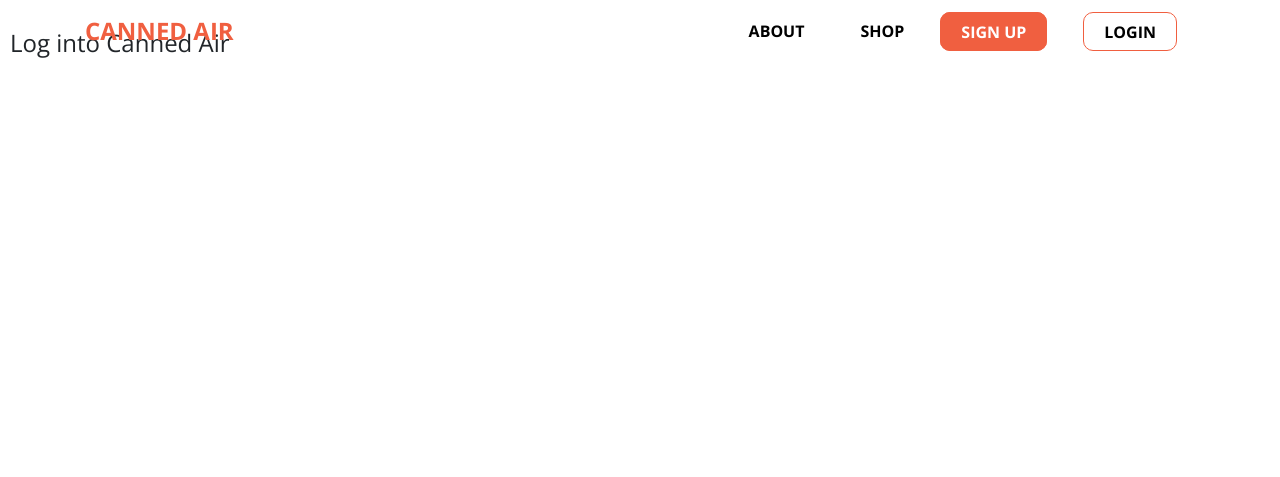
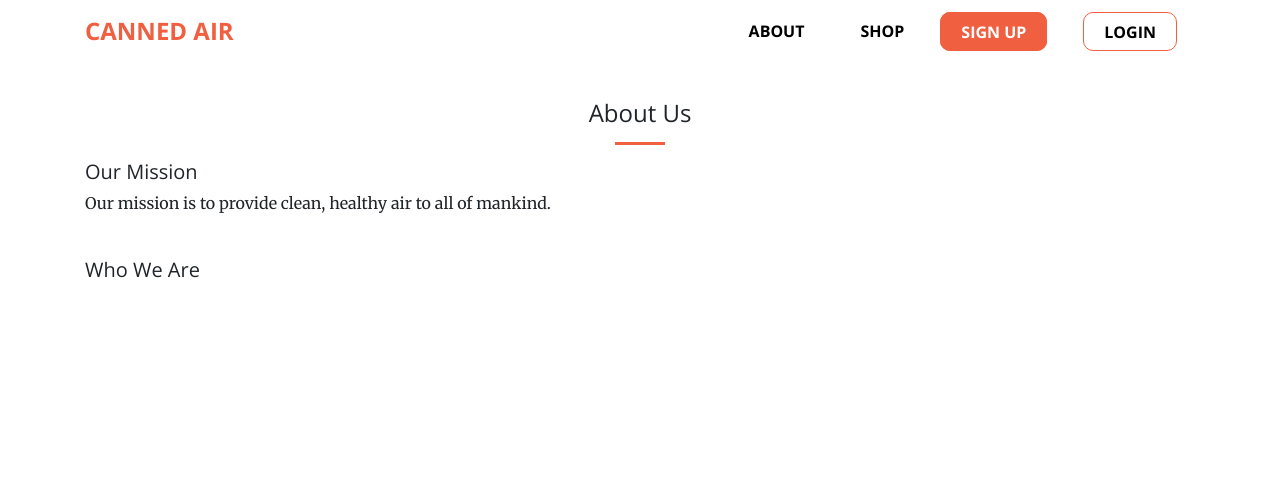
Before and after one commit to bradymadden97/cs4753-project, a PHP site: page /about in a window 1280 px wide. Shown: the top 477 px of the page. Before the commit the page ends 58 px from the top, so only its background shows below. Run offline with PHP 8.4, Linux system fonts and the light colour scheme; some libraries are stand-ins or nearby versions.

Commit message:
about us page work

```diff
--- a/about/index.php
+++ b/about/index.php
@@ -30,7 +30,28 @@
   <!-- Custom styles for this template -->
     <link href="login.css" rel="stylesheet">
 
+    <div class="container">
 
-    <h4 style="text-align:left;margin-top:30px;margin-bottom:30px;margin-left: 10px;" class="form-signin-heading">Log into Canned Air</h4>
+      <h4 style="text-align: center; margin-top: 100px;">About Us</h4>
+      <hr id = "aboutLine" style="width: 100%;">
+      <div>
+        <div id = "mission">
+          <h5>Our Mission</h5>
+          <p>Our mission is to provide clean, healthy air to all of mankind.</p>
+        </div>
+        <br>
+        <div id = "whoWeAre">
+          <h5>Who We Are</h5>
+          <div id = "founderImages" style>
+
+          </div>
+        </div>
+      </div>
+
+    </div>
+
+  <script src="https://ajax.googleapis.com/ajax/libs/jquery/3.2.1/jquery.min.js"></script>
+    <script src="https://cdnjs.cloudflare.com/ajax/libs/popper.js/1.11.0/umd/popper.min.js"></script>
+    <script src="https://maxcdn.bootstrapcdn.com/bootstrap/4.0.0-beta/js/bootstrap.min.js"></script>
   </body>
 </html>
```
Also changed, not shown: about/about.css (added, +11 -0 lines). Lines whose indentation alone changed are shown as unchanged.
